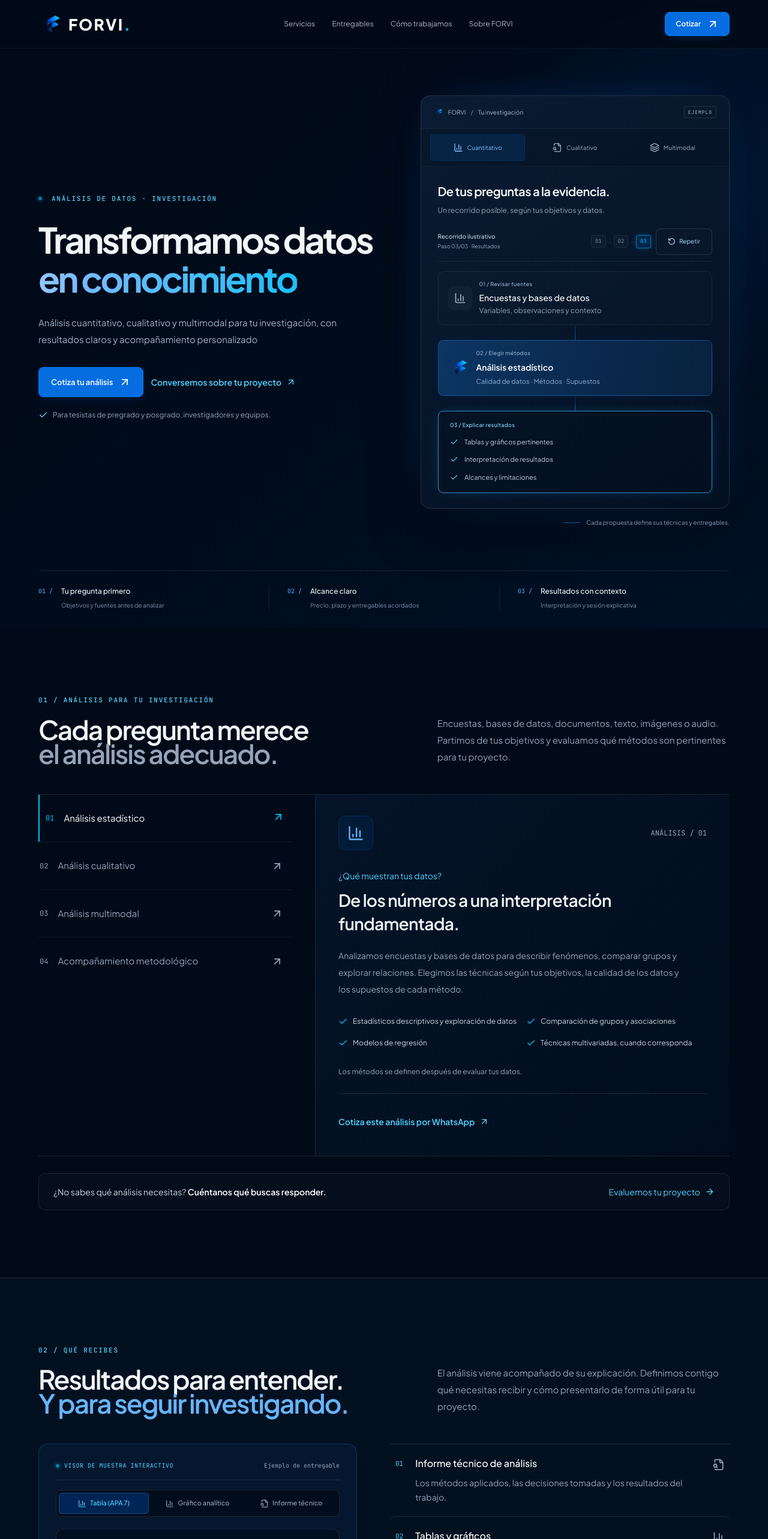
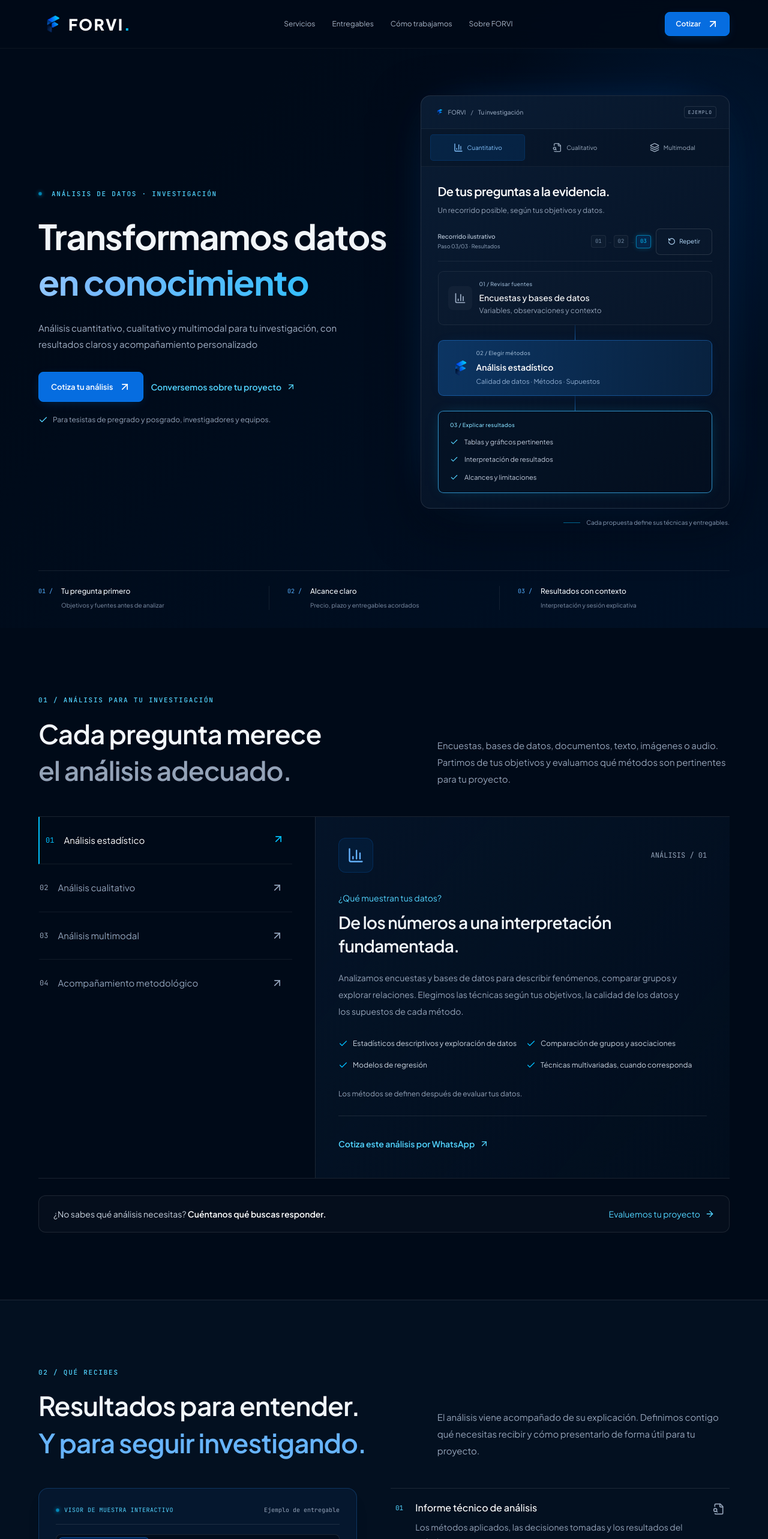
Before and after one commit to guillermo1205ad/forvi, a React (Vite) app: page / in a window 1280 px wide. Shown: the top 2566 px of the page at 60% size. Built offline with nearby package versions, Linux system fonts and the light colour scheme; the HTML template or start-up script is replaced by a standard one.

Commit message:
fix: resolve cramped heading line-height and letter-spacing across all sections

```diff
--- a/src/components/AboutSection.tsx
+++ b/src/components/AboutSection.tsx
@@ -13,11 +13,10 @@ export function AboutSection() {
           <p className="eyebrow">{ABOUT_FORVI.eyebrow}</p>
           <h2
             id="about-title"
-            className="mt-5 text-3xl font-semibold leading-[1.18] tracking-[-.045em] sm:text-4xl lg:text-[44px]"
+            className="mt-5 text-3xl font-semibold leading-[1.3] tracking-[-0.02em] sm:text-4xl sm:leading-[1.28] lg:text-[44px] lg:leading-[1.26]"
           >
-            Conectar preguntas,
-            <br />
-            <span className="text-forvi-blue-300">métodos y contexto.</span>
+            <span>Conectar preguntas,</span>
+            <span className="block mt-1 text-forvi-blue-300 sm:mt-1.5">métodos y contexto.</span>
           </h2>
           <p className="mt-6 text-[15px] leading-7 text-slate-300">
             {ABOUT_FORVI.summary}
--- a/src/components/DeliverablesSection.tsx
+++ b/src/components/DeliverablesSection.tsx
@@ -61,9 +61,8 @@ export function DeliverablesSection() {
           <div>
             <p className="eyebrow">02 / QUÉ RECIBES</p>
             <h2 id="deliverables-title">
-              Resultados para entender.
-              <br />
-              <span className="text-forvi-blue-300">Y para seguir investigando.</span>
+              <span>Resultados para entender.</span>
+              <span className="block mt-1 text-forvi-blue-300 sm:mt-1.5">Y para seguir investigando.</span>
             </h2>
           </div>
           <p>
--- a/src/components/FaqSection.tsx
+++ b/src/components/FaqSection.tsx
@@ -13,11 +13,10 @@ export function FaqSection() {
           <p className="eyebrow">PREGUNTAS FRECUENTES</p>
           <h2
             id="faq-title"
-            className="mt-5 text-3xl font-semibold leading-tight tracking-[-.04em] sm:text-4xl"
+            className="mt-5 text-3xl font-semibold leading-[1.3] tracking-[-0.02em] sm:text-4xl sm:leading-[1.28]"
           >
-            Antes de empezar,
-            <br />
-            <span className="text-slate-400">conversemos las dudas.</span>
+            <span>Antes de empezar,</span>
+            <span className="block mt-1 text-slate-400 sm:mt-1.5">conversemos las dudas.</span>
           </h2>
           <p className="mt-5 text-sm leading-7 text-slate-400">
             Desde los tipos de datos hasta la explicación de resultados. Estas respuestas te
--- a/src/components/Hero.tsx
+++ b/src/components/Hero.tsx
@@ -19,9 +19,8 @@ export function Hero() {
               ANÁLISIS DE DATOS · INVESTIGACIÓN
             </p>
             <h1 id="hero-title">
-              Transformamos datos{' '}
-              <br />
-              <span className="hero-accent">en conocimiento</span>
+              <span>Transformamos datos</span>
+              <span className="hero-accent block mt-1 sm:mt-1.5">en conocimiento</span>
             </h1>
             <p className="hero-description">
               {SITE_INFO.heroSubheadline}
--- a/src/components/MethodologySection.tsx
+++ b/src/components/MethodologySection.tsx
@@ -43,9 +43,8 @@ export function MethodologySection() {
           <div>
             <p className="eyebrow">03 / CÓMO TRABAJAMOS</p>
             <h2 id="method-title">
-              Un proceso claro.
-              <br />
-              <span className="text-slate-400">De la pregunta al resultado.</span>
+              <span>Un proceso claro.</span>
+              <span className="block mt-1 text-slate-400 sm:mt-1.5">De la pregunta al resultado.</span>
             </h2>
           </div>
           <p>
--- a/src/components/ServicesSection.tsx
+++ b/src/components/ServicesSection.tsx
@@ -93,9 +93,8 @@ export function ServicesSection() {
           <div>
             <p className="eyebrow">01 / ANÁLISIS PARA TU INVESTIGACIÓN</p>
             <h2 id="services-title">
-              Cada pregunta merece
-              <br />
-              <span className="text-slate-400">el análisis adecuado.</span>
+              <span>Cada pregunta merece</span>
+              <span className="block mt-1 text-slate-400 sm:mt-1.5">el análisis adecuado.</span>
             </h2>
           </div>
           <p>
--- a/src/index.css
+++ b/src/index.css
@@ -24,7 +24,7 @@
   .button-secondary { @apply border border-white/15 bg-white/[.025] text-slate-200 hover:border-white/30 hover:bg-white/[.06]; }
   .text-link { @apply inline-flex min-h-11 items-center gap-2 text-sm font-semibold text-forvi-cyan-300 transition-colors hover:text-white; }
   .section-heading { @apply mb-12 grid gap-6 lg:grid-cols-[1.2fr_1fr] lg:items-end lg:gap-20; }
-  .section-heading h2 { @apply mt-5 text-3xl font-semibold leading-[1.18] tracking-[-0.045em] sm:text-4xl lg:text-[44px]; }
+  .section-heading h2 { @apply mt-5 text-3xl font-semibold leading-[1.3] tracking-[-0.02em] sm:text-4xl sm:leading-[1.28] lg:text-[44px] lg:leading-[1.26]; }
   .section-heading > p { @apply max-w-lg text-[15px] leading-7 text-slate-400; }
 }
 
@@ -39,7 +39,7 @@
 .hero-section { position: relative; overflow: hidden; padding-top: 145px; background: linear-gradient(135deg, #000a18 25%, #001025 100%); }
 .hero-glow { position: absolute; width: 800px; height: 800px; right: -280px; top: -100px; background: radial-gradient(circle, #027af11c, transparent 65%); pointer-events: none; }
 .hero-layout { display: grid; grid-template-columns: 1.13fr 1fr; gap: 54px; align-items: center; padding-bottom: 72px; }
-.hero-copy h1 { font-size: clamp(44px, 4.6vw, 60px); line-height: 1.105; letter-spacing: -.058em; font-weight: 650; }
+.hero-copy h1 { font-size: clamp(42px, 4.5vw, 58px); line-height: 1.22; letter-spacing: -.025em; font-weight: 650; }
 .hero-accent {
   color: #78baff;
   background: linear-gradient(90deg, #78baff 0%, #00c2ff 45%, #ffffff 65%, #78baff 100%);
```
